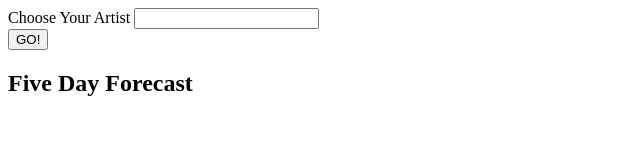
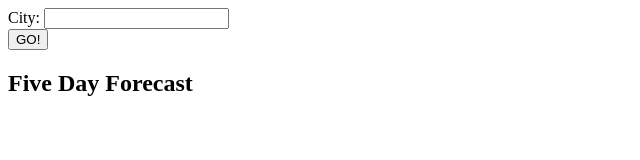
Before and after one commit to Hi-It-Sky/Weathor, a plain HTML site: page index.html in a window 1280 px wide. Shown: the whole page, without its empty margins (0-640 px from the left). Drawn offline with nearby package versions, Linux system fonts and the light colour scheme.

Commit message:
Update index.html

```diff
--- a/index.html
+++ b/index.html
@@ -3,7 +3,7 @@
 
 <head>
   <meta charset="utf-8">
-  <title>Bands In Town</title>
+  <title>Weathor</title>
 </head>
 
 <body>
@@ -12,7 +12,7 @@
   <form id="artist-form">
 
     <!-- Label for Text Box -->
-    <label for="artist-input">Choose Your Artist</label>
+    <label for="artist-input">City:</label>
 
     <!-- Text Input Box -->
     <input type="text" id="artist-input"><br>
```
